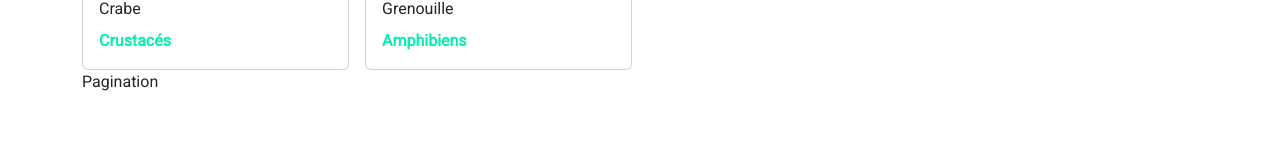
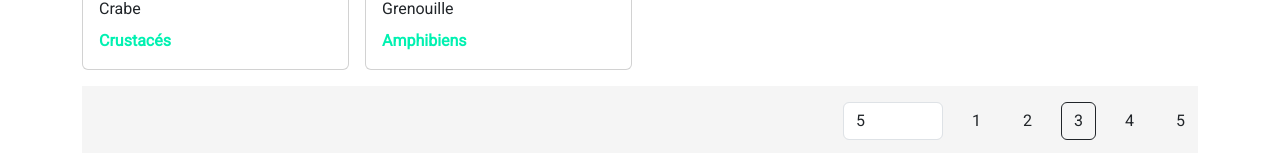
Before and after one commit to Ceeeed1985/TP3-le_zoo_react, a React (Vite) app: page / in a window 1280 px wide. Shown: the part 3669-3822 px from the top of the page. Before the commit the page ends 3763 px from the top, so only its background shows below. Built offline with nearby package versions, Linux system fonts and the light colour scheme.

Commit message:
layout pagination

```diff
--- a/src/assets/components/Pagination.jsx
+++ b/src/assets/components/Pagination.jsx
@@ -2,6 +2,19 @@ import React from 'react'
 
 export default function Pagination() {
   return (
-    <div>Pagination</div>
+    <div className='pagination'>
+      <select className='form-control size select'>
+        <option value="5">5</option>
+        <option value="10">10</option>
+        <option value="15">15</option>
+        <option value="20">20</option>
+      </select>
+
+      <button className='btn'>1</button>
+      <button className='btn'>2</button>
+      <button className='btn active'>3</button>
+      <button className='btn'>4</button>
+      <button className='btn'>5</button>
+    </div>
   )
 }
--- a/src/index.css
+++ b/src/index.css
@@ -57,9 +57,11 @@ body {
   display: flex;
   justify-content: flex-end;
   align-items: center;
+  background-color: #f5f5f5;
   gap: 1rem;
+  margin-top: 1rem;
   padding-top: 1rem;
-  padding-bottom: 3rem;
+  padding-bottom: 1rem;
 }
 
 .pagination .size {
```
